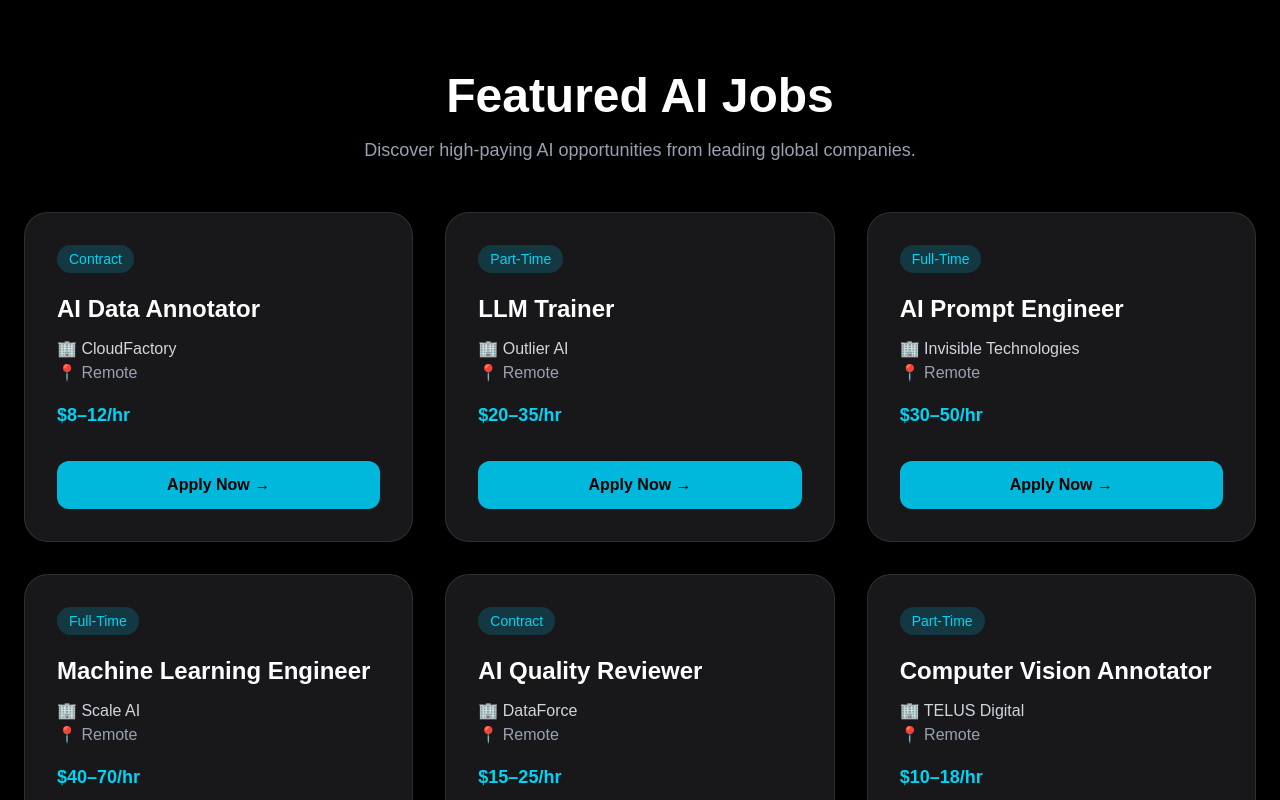
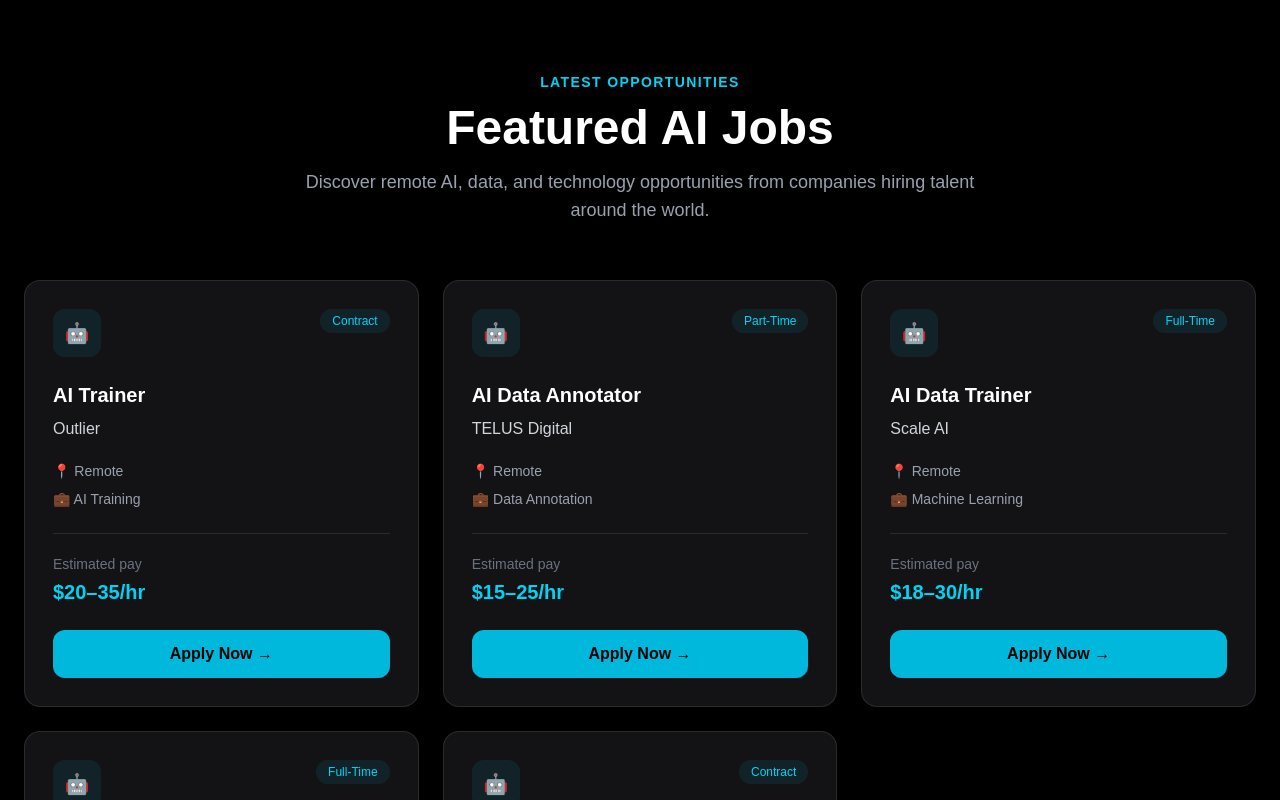
Before and after one commit to polycarpmusyoka22/aipath-africa, a Next.js app: page / in a window 1280 px wide. Shown: the part 3560-4360 px from the top of the page. Built offline with nearby package versions, Linux system fonts and the light colour scheme.

Commit message:
Fix job application links

```diff
--- a/app/components/home/Jobs.tsx
+++ b/app/components/home/Jobs.tsx
@@ -1,100 +1,95 @@
-const jobs = [
-  {
-    title: "AI Data Annotator",
-    company: "CloudFactory",
-    location: "Remote",
-    salary: "$8–12/hr",
-    type: "Contract",
-  },
-  {
-    title: "LLM Trainer",
-    company: "Outlier AI",
-    location: "Remote",
-    salary: "$20–35/hr",
-    type: "Part-Time",
-  },
-  {
-    title: "AI Prompt Engineer",
-    company: "Invisible Technologies",
-    location: "Remote",
-    salary: "$30–50/hr",
-    type: "Full-Time",
-  },
-  {
-    title: "Machine Learning Engineer",
-    company: "Scale AI",
-    location: "Remote",
-    salary: "$40–70/hr",
-    type: "Full-Time",
-  },
-  {
-    title: "AI Quality Reviewer",
-    company: "DataForce",
-    location: "Remote",
-    salary: "$15–25/hr",
-    type: "Contract",
-  },
-  {
-    title: "Computer Vision Annotator",
-    company: "TELUS Digital",
-    location: "Remote",
-    salary: "$10–18/hr",
-    type: "Part-Time",
-  },
-];
+"use client";
+
+import Link from "next/link";
+import { jobs } from "../../lib/jobs";
 
 export default function Jobs() {
   return (
     <section className="bg-black py-24">
       <div className="mx-auto max-w-7xl px-6">
 
-        <div className="text-center mb-12">
-          <h2 className="text-5xl font-bold text-white">
+        {/* Heading */}
+        <div className="mb-14 text-center">
+          <p className="mb-3 text-sm font-semibold uppercase tracking-widest text-cyan-400">
+            Latest Opportunities
+          </p>
+
+          <h2 className="text-4xl font-bold text-white md:text-5xl">
             Featured AI Jobs
           </h2>
 
-          <p className="mt-4 text-lg text-gray-400">
-            Discover high-paying AI opportunities from leading global companies.
+          <p className="mx-auto mt-4 max-w-2xl text-lg text-gray-400">
+            Discover remote AI, data, and technology opportunities
+            from companies hiring talent around the world.
           </p>
         </div>
 
-        <div className="grid gap-8 md:grid-cols-2 lg:grid-cols-3">
+        {/* Jobs */}
+        <div className="grid gap-6 md:grid-cols-2 lg:grid-cols-3">
           {jobs.map((job) => (
             <div
-              key={job.title}
-              className="rounded-3xl border border-white/10 bg-zinc-900 p-8 hover:border-cyan-500 hover:-translate-y-2 transition duration-300"
+              key={job.id}
+              className="group rounded-2xl border border-white/10 bg-zinc-900/80 p-7 transition duration-300 hover:-translate-y-2 hover:border-cyan-500/60"
             >
-              <span className="inline-block rounded-full bg-cyan-500/20 text-cyan-400 px-3 py-1 text-sm">
-                {job.type}
-              </span>
 
-              <h3 className="mt-5 text-2xl font-bold text-white">
+              {/* Top */}
+              <div className="flex items-start justify-between gap-4">
+                <div className="flex h-12 w-12 items-center justify-center rounded-xl bg-cyan-500/10 text-xl">
+                  🤖
+                </div>
+
+                <span className="rounded-full bg-cyan-500/10 px-3 py-1 text-xs font-medium text-cyan-400">
+                  {job.type}
+                </span>
+              </div>
+
+              {/* Job title */}
+              <h3 className="mt-6 text-xl font-bold text-white group-hover:text-cyan-400 transition">
                 {job.title}
               </h3>
 
-              <p className="mt-3 text-gray-300">
-                🏢 {job.company}
+              {/* Company */}
+              <p className="mt-2 font-medium text-gray-300">
+                {job.company}
               </p>
 
-              <p className="text-gray-400">
-                📍 {job.location}
-              </p>
+              {/* Details */}
+              <div className="mt-5 space-y-2 text-sm text-gray-400">
+                <p>📍 {job.location}</p>
+                <p>💼 {job.category}</p>
+              </div>
 
-              <p className="mt-4 text-cyan-400 font-bold text-lg">
-                {job.salary}
-              </p>
+              {/* Salary */}
+              <div className="mt-6 border-t border-white/10 pt-5">
+                <p className="text-sm text-gray-500">
+                  Estimated pay
+                </p>
 
-              <button className="mt-8 w-full rounded-xl bg-cyan-500 py-3 font-semibold text-black hover:bg-cyan-400 transition">
+                <p className="mt-1 text-xl font-bold text-cyan-400">
+                  {job.salary}
+                </p>
+              </div>
+
+              {/* Apply */}
+              <Link
+                href={`/apply?jobId=${job.id}`}
+                className="mt-6 block w-full rounded-xl bg-cyan-500 py-3 text-center font-semibold text-black transition hover:bg-cyan-400"
+              >
                 Apply Now →
-              </button>
+              </Link>
+
             </div>
           ))}
         </div>
 
-        <div className="mt-16 text-center">
-          <button className="rounded-xl border border-cyan-500 px-8 py-4 text-cyan-400 font-semibold hover:bg-cyan-500 hover:text-black transition">
-            View All Jobs
-          </button>
+        {/* View All Jobs */}
+        <div className="mt-14 text-center">
+          <Link
+            href="/jobs"
+            className="inline-block rounded-xl border border-cyan-500 px-8 py-3 font-semibold text-cyan-400 transition hover:bg-cyan-500 hover:text-black"
+          >
+            View All Jobs →
+          </Link>
         </div>
 
       </div>
```
